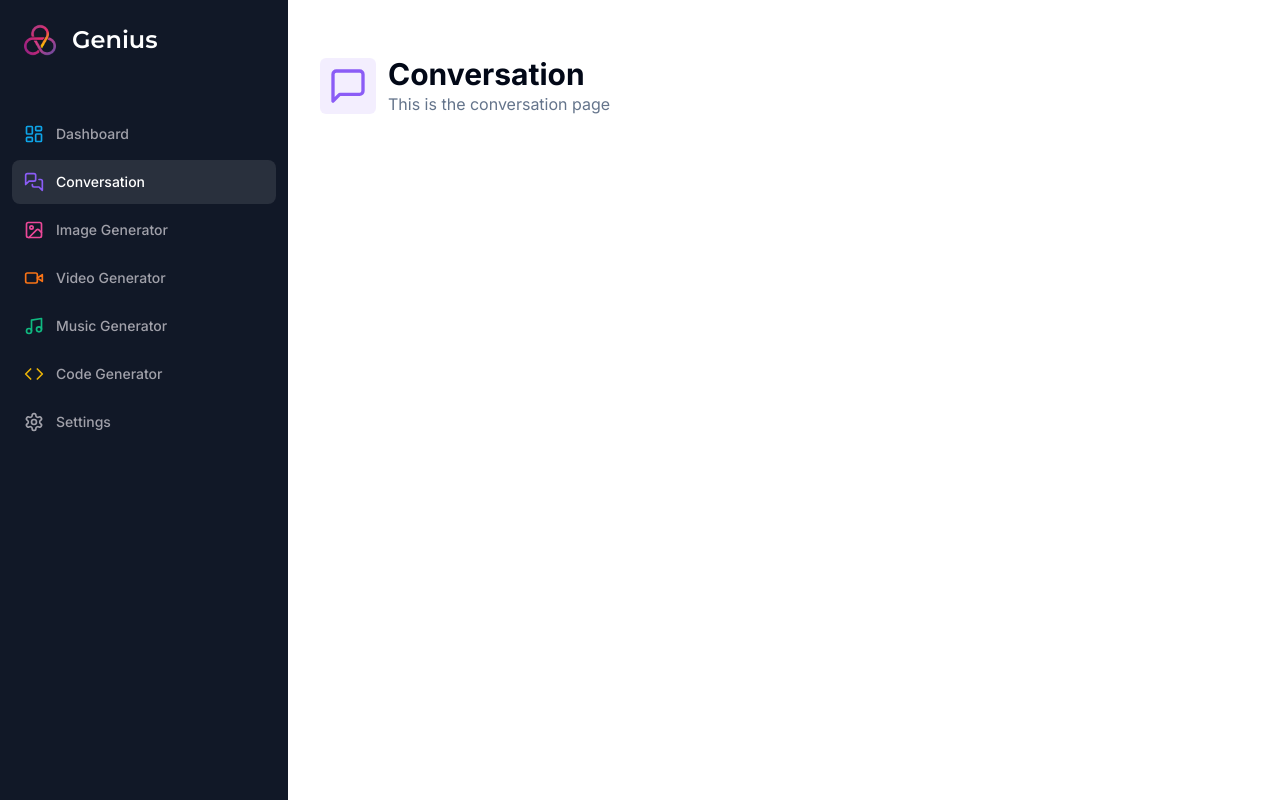
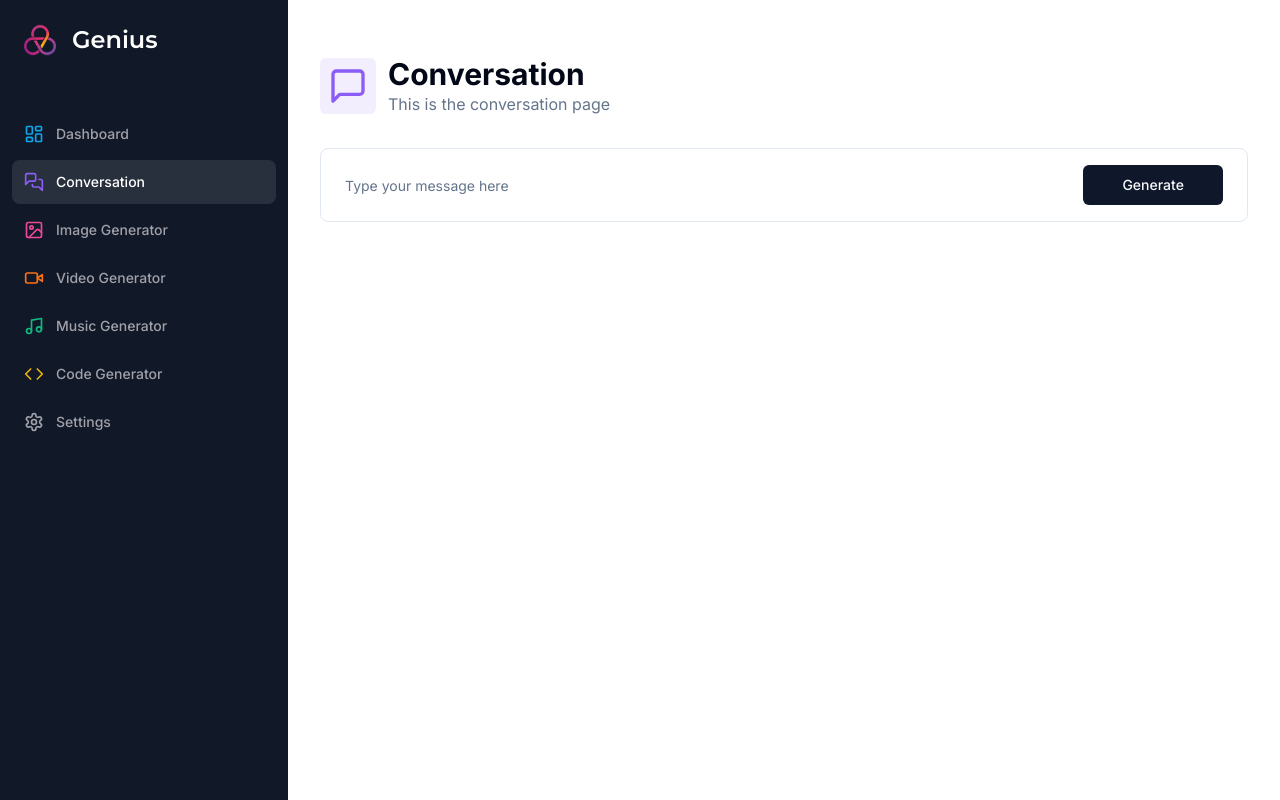
Before and after one commit to shunakid/ai-saas, a Next.js app: page /conversation in a window 1280 px wide. Built offline with nearby package versions, Linux system fonts and the light colour scheme.

Commit message:
会話ページ作成作業

```diff
--- /dev/null
+++ b/app/(dashboard)/(routes)/conversation/constants.ts
@@ -0,0 +1,5 @@
+import * as z from "zod";
+
+export const formSchema = z.object({
+  prompt: z.string().min(1, { message: "Prompt is required" }),
+});
--- a/app/(dashboard)/(routes)/conversation/page.tsx
+++ b/app/(dashboard)/(routes)/conversation/page.tsx
@@ -1,7 +1,30 @@
+"use client";
+
+import * as z from "zod";
 import { Heading } from "@/components/heading";
 import { MessageSquare } from "lucide-react";
+import { useForm } from "react-hook-form";
+import { Form, FormControl, FormField, FormItem } from "@/components/ui/form";
+
+import { zodResolver } from "@hookform/resolvers/zod";
+import { formSchema } from "./constants";
+import { Input } from "@/components/ui/input";
+import { Button } from "@/components/ui/button";
 
 const ConversationPage = () => {
+  const form = useForm<z.infer<typeof formSchema>>({
+    resolver: zodResolver(formSchema),
+    defaultValues: {
+      prompt: "",
+    },
+  });
+
+  const isLoading = form.formState.isSubmitting;
+
+  const onSubmit = async (values: z.infer<typeof formSchema>) => {
+    console.log(values);
+  };
+
   return (
     <div>
       <Heading
@@ -11,6 +34,38 @@ const ConversationPage = () => {
         iconColor="text-violet-500"
         bgColor="bg-violet-500/10"
       />
+      <div className="px-4 lg:px-8">
+        <div>
+          <Form {...form}>
+            <form
+              onSubmit={form.handleSubmit(onSubmit)}
+              className=" grid w-full grid-cols-12 gap-2 rounded-lg border p-4 px-3 focus-within:shadow-sm md:px-6"
+            >
+              <FormField
+                name="prompt"
+                render={({ field }) => (
+                  <FormItem className="col-span-12 lg:col-span-10">
+                    <FormControl className="m-0 p-0">
+                      <Input
+                        className="forcus-visible:ring-0 focus-visivle:ring-transparent border-0 focus:outline-none focus:ring-0"
+                        disabled={isLoading}
+                        placeholder="Type your message here"
+                        {...field}
+                      />
+                    </FormControl>
+                  </FormItem>
+                )}
+              />
+              <Button
+                className="col-span-12 w-full lg:col-span-2"
+                disabled={isLoading}
+              >
+                Generate
+              </Button>
+            </form>
+          </Form>
+        </div>
+      </div>
     </div>
   );
 };
--- /dev/null
+++ b/components/ui/input.tsx
@@ -0,0 +1,25 @@
+import * as React from "react"
+
+import { cn } from "@/lib/utils"
+
+export interface InputProps
+  extends React.InputHTMLAttributes<HTMLInputElement> {}
+
+const Input = React.forwardRef<HTMLInputElement, InputProps>(
+  ({ className, type, ...props }, ref) => {
+    return (
+      <input
+        type={type}
+        className={cn(
+          "flex h-10 w-full rounded-md border border-input bg-background px-3 py-2 text-sm ring-offset-background file:border-0 file:bg-transparent file:text-sm file:font-medium placeholder:text-muted-foreground focus-visible:outline-none focus-visible:ring-2 focus-visible:ring-ring focus-visible:ring-offset-2 disabled:cursor-not-allowed disabled:opacity-50",
+          className
+        )}
+        ref={ref}
+        {...props}
+      />
+    )
+  }
+)
+Input.displayName = "Input"
+
+export { Input }
```
